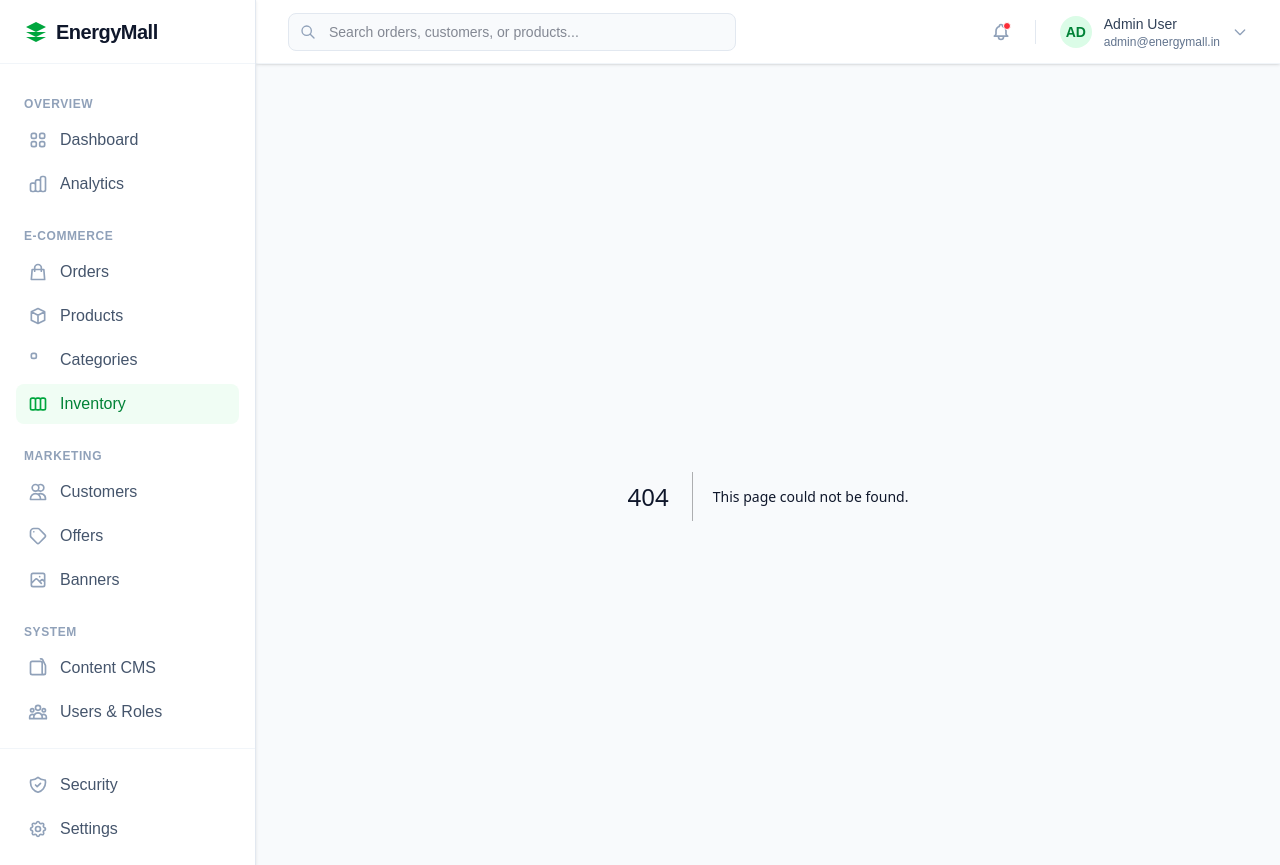
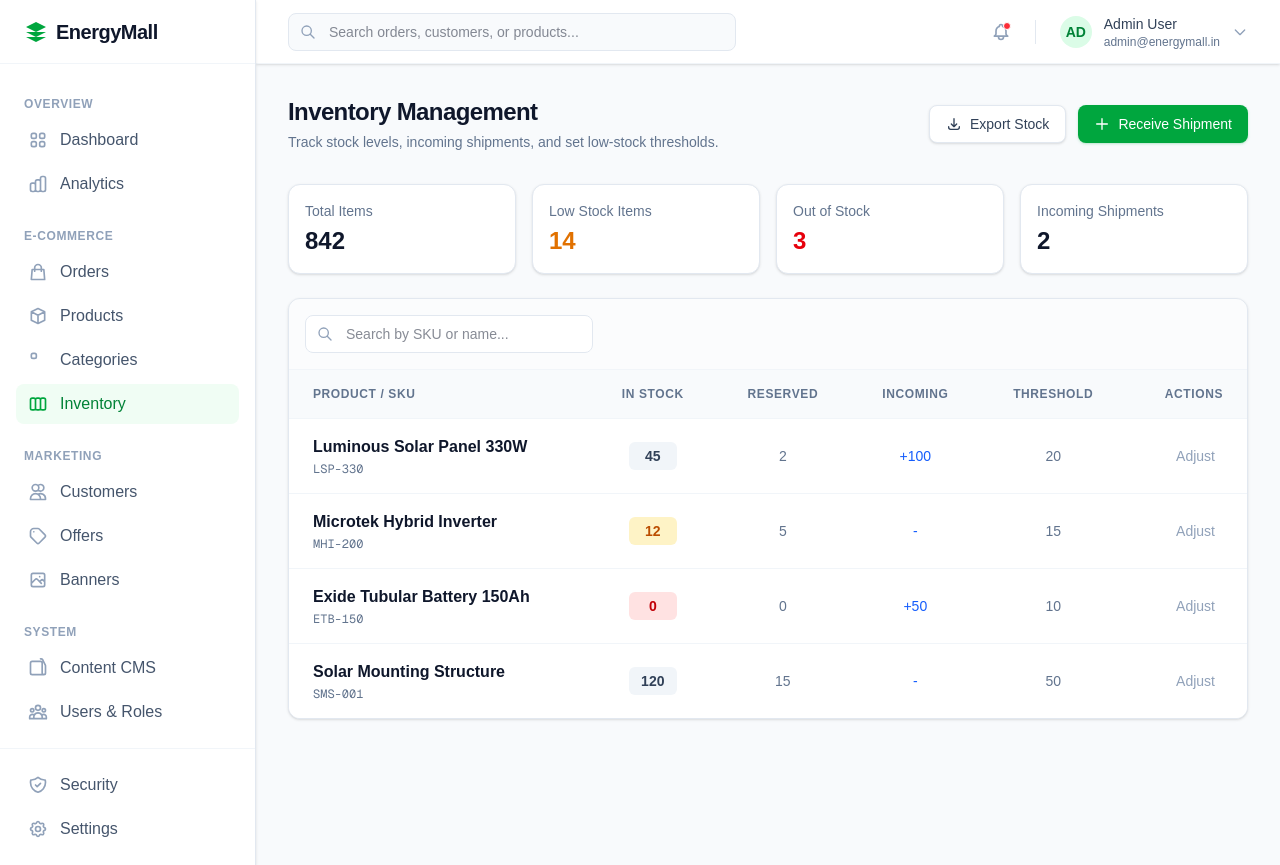
Before and after one commit to i-nirbhay10/emi-dashboard, a Next.js app: page /inventory in a window 1280 px wide. Before the commit this address had no page. Built offline with nearby package versions, Linux system fonts and the light colour scheme.

Commit message:
initialize dashboard application with inventory, content, and customer management pages

```diff
--- /dev/null
+++ b/src/app/inventory/page.js
@@ -0,0 +1,101 @@
+import React from 'react';
+
+export default function InventoryPage() {
+  const inventory = [
+    { sku: 'LSP-330', name: 'Luminous Solar Panel 330W', inStock: 45, reserved: 2, incoming: 100, threshold: 20 },
+    { sku: 'MHI-200', name: 'Microtek Hybrid Inverter', inStock: 12, reserved: 5, incoming: 0, threshold: 15 },
+    { sku: 'ETB-150', name: 'Exide Tubular Battery 150Ah', inStock: 0, reserved: 0, incoming: 50, threshold: 10 },
+    { sku: 'SMS-001', name: 'Solar Mounting Structure', inStock: 120, reserved: 15, incoming: 0, threshold: 50 },
+  ];
+
+  return (
+    <div className="max-w-7xl mx-auto space-y-6">
+      <div className="flex items-center justify-between mb-8">
+        <div>
+          <h1 className="text-2xl font-bold text-slate-900 tracking-tight">Inventory Management</h1>
+          <p className="text-sm text-slate-500 mt-1">Track stock levels, incoming shipments, and set low-stock thresholds.</p>
+        </div>
+        <div className="flex gap-3">
+          <button className="px-4 py-2 bg-white border border-slate-200 text-slate-700 rounded-lg text-sm font-medium hover:bg-slate-50 shadow-sm transition-all flex items-center gap-2">
+            <svg className="w-4 h-4" fill="none" stroke="currentColor" viewBox="0 0 24 24"><path strokeLinecap="round" strokeLinejoin="round" strokeWidth={2} d="M4 16v1a3 3 0 003 3h10a3 3 0 003-3v-1m-4-4l-4 4m0 0l-4-4m4 4V4" /></svg>
+            Export Stock
+          </button>
+          <button className="px-4 py-2 bg-green-600 text-white rounded-lg text-sm font-medium hover:bg-green-700 shadow-sm shadow-green-600/20 transition-all flex items-center gap-2">
+            <svg className="w-4 h-4" fill="none" stroke="currentColor" viewBox="0 0 24 24"><path strokeLinecap="round" strokeLinejoin="round" strokeWidth={2} d="M12 4v16m8-8H4"/></svg>
+            Receive Shipment
+          </button>
+        </div>
+      </div>
+
+      {/* Quick Stats */}
+      <div className="grid grid-cols-1 md:grid-cols-4 gap-4 mb-6">
+        {[
+          { title: "Total Items", value: "842" },
+          { title: "Low Stock Items", value: "14", text: "text-amber-600" },
+          { title: "Out of Stock", value: "3", text: "text-red-600" },
+          { title: "Incoming Shipments", value: "2" },
+        ].map((stat, i) => (
+          <div key={i} className="bg-white p-4 rounded-xl border border-slate-200 shadow-sm">
+            <div className="text-slate-500 text-sm font-medium">{stat.title}</div>
+            <div className={`text-2xl font-bold mt-1 ${stat.text || 'text-slate-900'}`}>{stat.value}</div>
+          </div>
+        ))}
+      </div>
+
+      <div className="bg-white rounded-xl shadow-sm border border-slate-200 overflow-hidden">
+        <div className="p-4 border-b border-slate-100 flex justify-between items-center bg-slate-50/50">
+          <div className="relative w-72">
+            <svg className="absolute left-3 top-1/2 -translate-y-1/2 w-4 h-4 text-slate-400" fill="none" stroke="currentColor" viewBox="0 0 24 24"><path strokeLinecap="round" strokeLinejoin="round" strokeWidth={2} d="M21 21l-6-6m2-5a7 7 0 11-14 0 7 7 0 0114 0z" /></svg>
+            <input type="text" placeholder="Search by SKU or name..." className="w-full pl-10 pr-4 py-2 bg-white border border-slate-200 rounded-lg text-sm focus:outline-none focus:ring-2 focus:ring-green-500 focus:border-transparent transition-all" />
+          </div>
+        </div>
+
+        <div className="overflow-x-auto">
+          <table className="min-w-full divide-y divide-slate-100">
+            <thead className="bg-slate-50">
+              <tr>
+                <th className="px-6 py-4 text-left text-xs font-semibold text-slate-500 uppercase tracking-wider">Product / SKU</th>
+                <th className="px-6 py-4 text-center text-xs font-semibold text-slate-500 uppercase tracking-wider">In Stock</th>
+                <th className="px-6 py-4 text-center text-xs font-semibold text-slate-500 uppercase tracking-wider">Reserved</th>
+                <th className="px-6 py-4 text-center text-xs font-semibold text-slate-500 uppercase tracking-wider">Incoming</th>
+                <th className="px-6 py-4 text-center text-xs font-semibold text-slate-500 uppercase tracking-wider">Threshold</th>
+                <th className="px-6 py-4 text-right text-xs font-semibold text-slate-500 uppercase tracking-wider">Actions</th>
+              </tr>
+            </thead>
+            <tbody className="bg-white divide-y divide-slate-100">
+              {inventory.map(item => {
+                const isLowStock = item.inStock > 0 && item.inStock <= item.threshold;
+                const isOutOfStock = item.inStock === 0;
+
+                return (
+                <tr key={item.sku} className="hover:bg-slate-50 transition-colors group">
+                  <td className="px-6 py-4 whitespace-nowrap">
+                    <div className="font-semibold text-slate-900">{item.name}</div>
+                    <div className="text-xs text-slate-500 font-mono mt-0.5">{item.sku}</div>
+                  </td>
+                  <td className="px-6 py-4 whitespace-nowrap text-center">
+                    <span className={`inline-flex items-center justify-center min-w-[3rem] px-2.5 py-1 rounded-md text-sm font-bold ${
+                      isOutOfStock ? 'bg-red-100 text-red-700' :
+                      isLowStock ? 'bg-amber-100 text-amber-700' :
+                      'bg-slate-100 text-slate-700'
+                    }`}>
+                      {item.inStock}
+                    </span>
+                  </td>
+                  <td className="px-6 py-4 whitespace-nowrap text-center text-sm font-medium text-slate-500">{item.reserved}</td>
+                  <td className="px-6 py-4 whitespace-nowrap text-center text-sm font-medium text-blue-600">{item.incoming > 0 ? `+${item.incoming}` : '-'}</td>
+                  <td className="px-6 py-4 whitespace-nowrap text-center text-sm text-slate-500">{item.threshold}</td>
+                  <td className="px-6 py-4 whitespace-nowrap text-right text-sm font-medium">
+                    <button className="text-slate-400 hover:text-green-600 transition-colors p-2">
+                      Adjust
+                    </button>
+                  </td>
+                </tr>
+              )})}
+            </tbody>
+          </table>
+        </div>
+      </div>
+    </div>
+  );
+}
```
